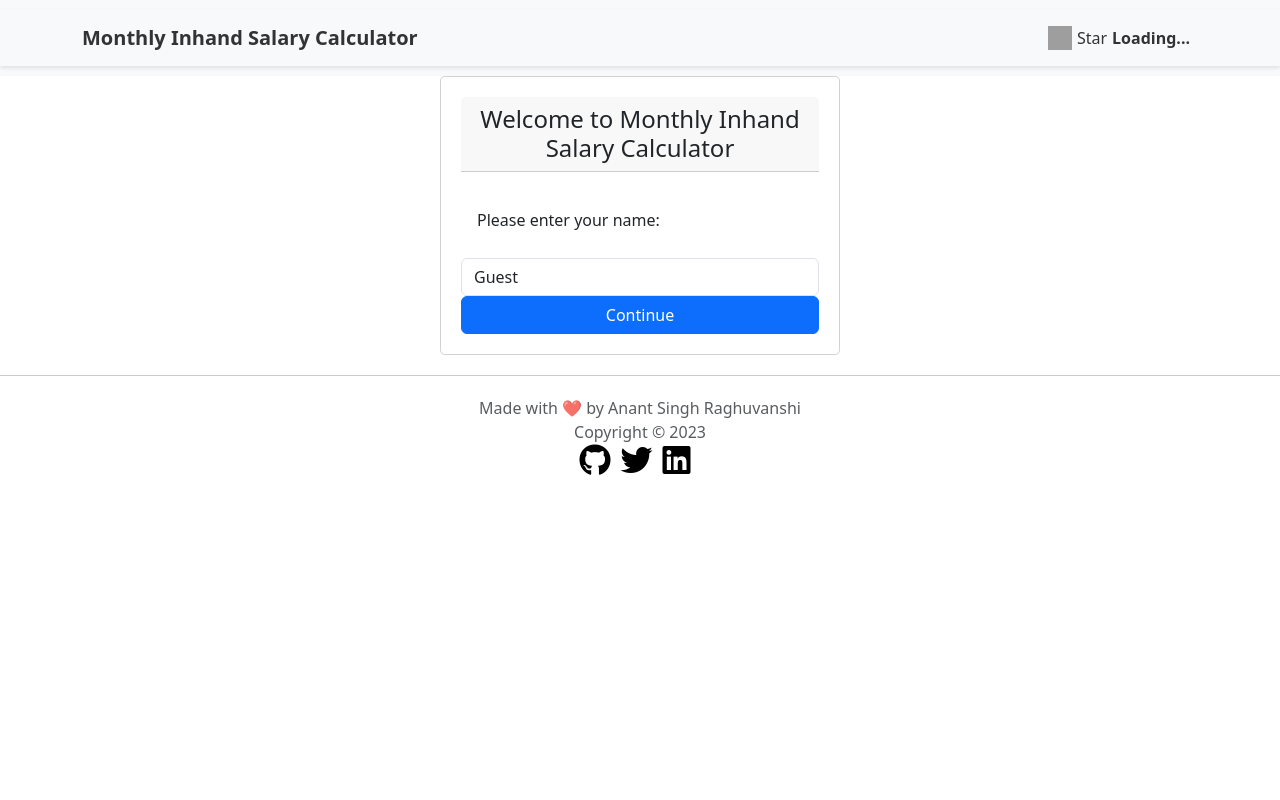
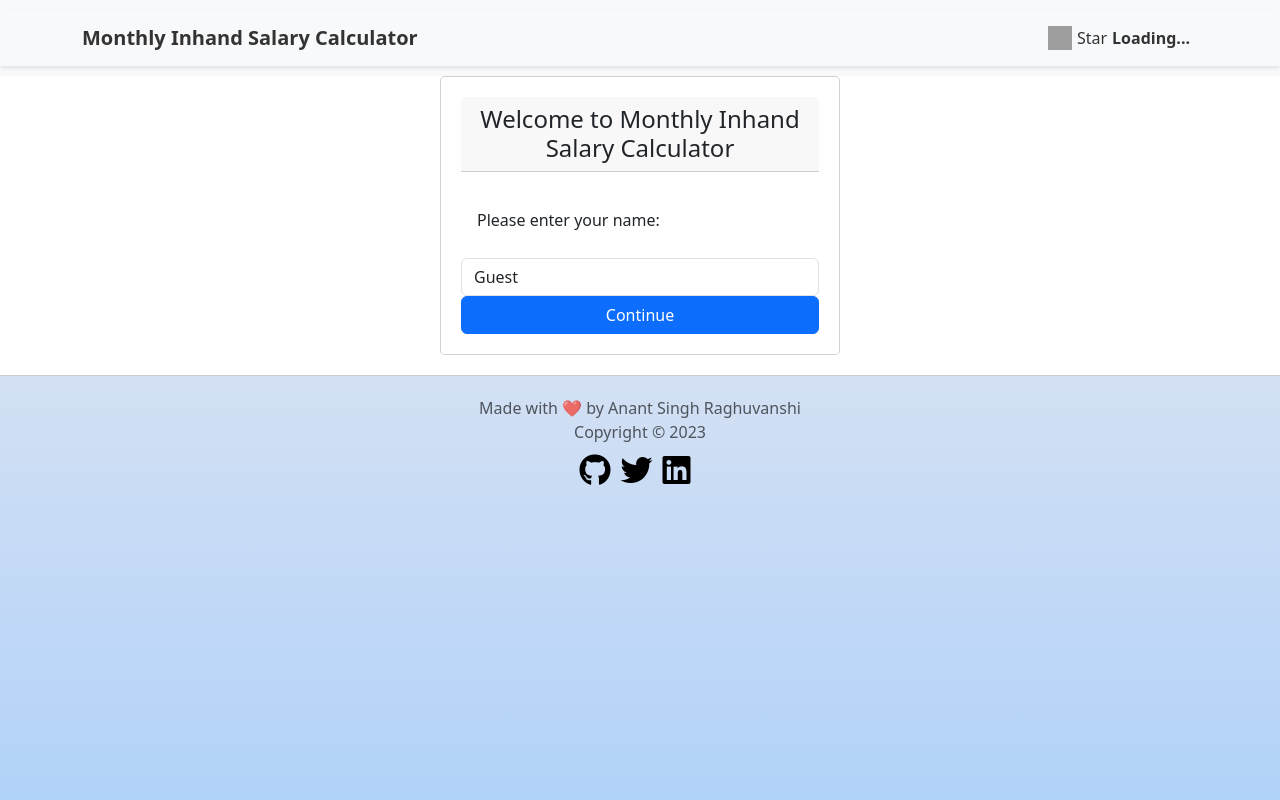
Before and after one commit to anantraghuvanshi/monthly-inhand-salary-calculator, an Angular app: page / in a window 1280 px wide. Shown: the top 800 px of the page. Built offline with nearby package versions, Linux system fonts and the light colour scheme; no server answers; grey boxes are pictures that could not be loaded.

Commit message:
footer configured

```diff
--- a/src/app/footer/footer.component.css
+++ b/src/app/footer/footer.component.css
@@ -4,6 +4,21 @@
     border-top: 1px solid #ccc;
     text-align: center;
     margin-top: 20px;
+    background-image: linear-gradient(to bottom, #d3e0f3, #b3d3f9, #93c7ff);
+    animation: wave 3s ease-in-out infinite;
+    height: 100vh;
+  }
+
+  @keyframes wave {
+    0% {
+      background-position: 0 0;
+    }
+    50% {
+      background-position: 100% 0;
+    }
+    100% {
+      background-position: 0 0;
+    }
   }
 
   .text-muted {
@@ -17,6 +32,7 @@
     padding-left: 0;
     justify-content: center;
     margin-bottom: 20px;
+    margin-top: 10px;
   }
 
   .list-inline-item {
```
